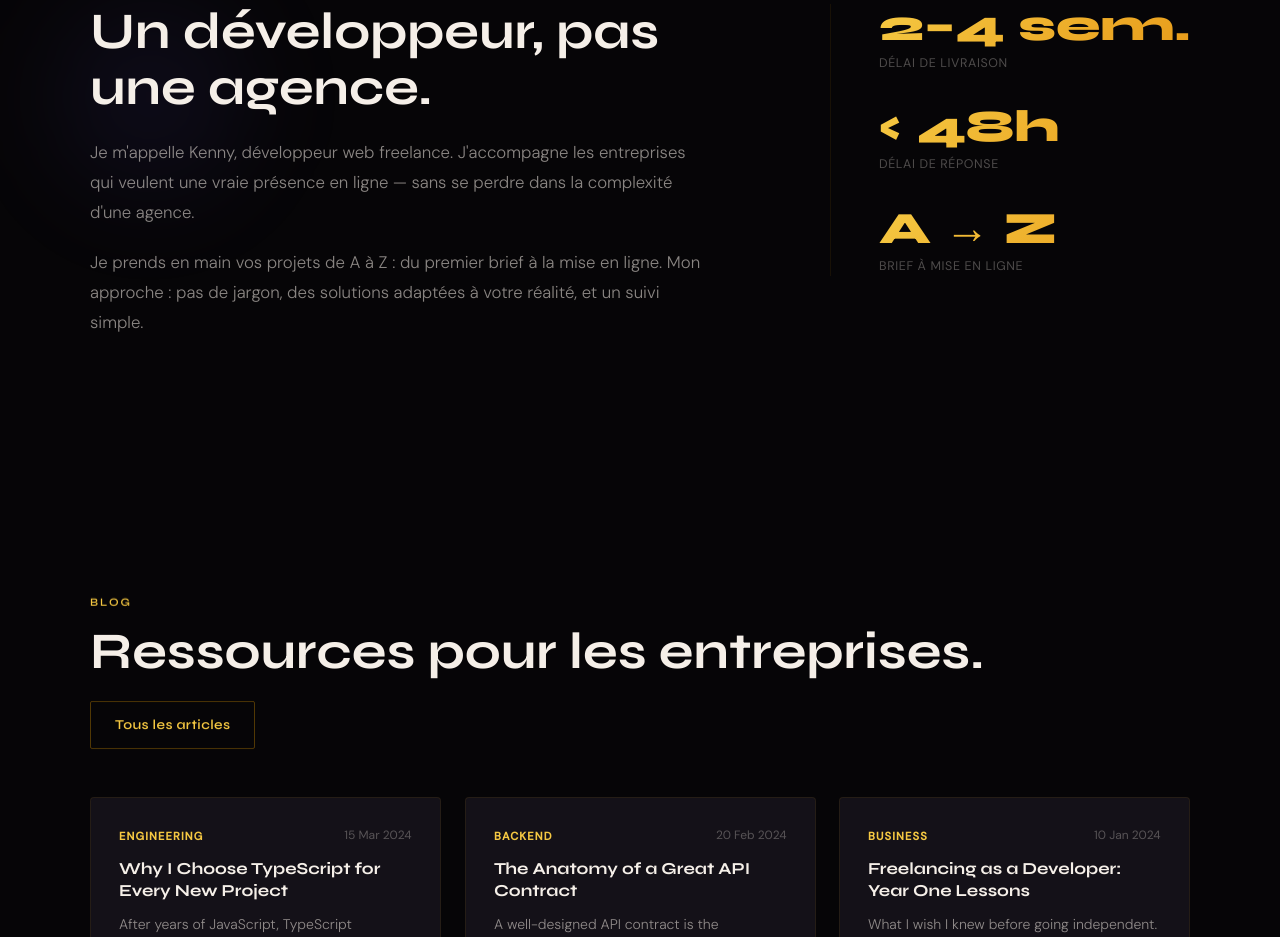
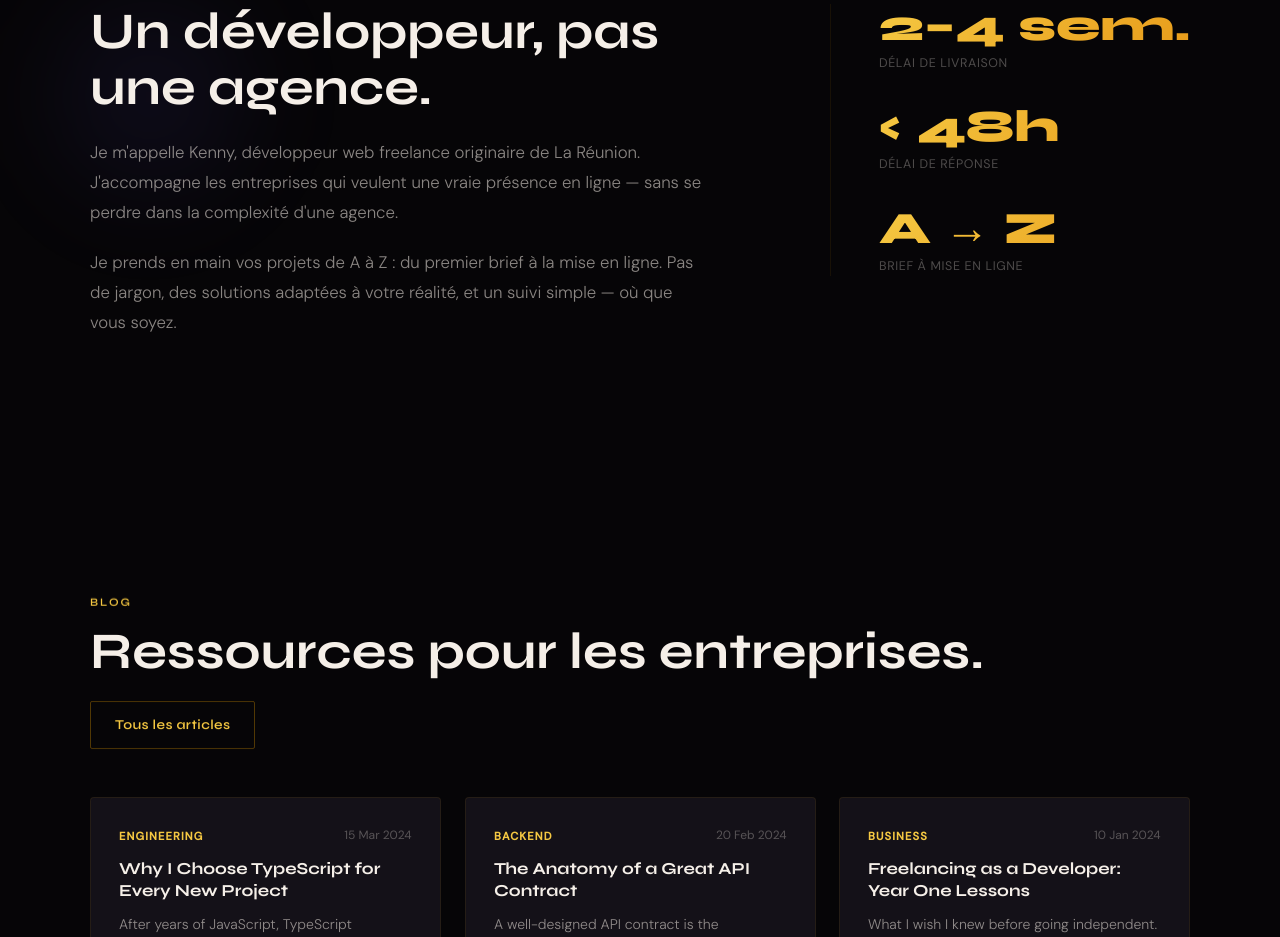
Before and after one commit to kenway974/Portfolio, a React (Vite) app in the folder frontend/: page / in a window 1280 px wide. Shown: the part 3200-4137 px from the top of the page. Built offline with nearby package versions, Linux system fonts and the light colour scheme; no server answers.

Commit message:
content(about): mention La Réunion dans la présentation
Co-Authored-By: Claude Sonnet 4.6 <noreply@anthropic.com>

```diff
--- a/frontend/src/i18n/index.ts
+++ b/frontend/src/i18n/index.ts
@@ -70,8 +70,8 @@ const resources = {
       about: {
         label: 'À propos',
         heading: 'Un développeur, pas une agence.',
-        body1: 'Je m\'appelle Kenny, développeur web freelance. J\'accompagne les entreprises qui veulent une vraie présence en ligne — sans se perdre dans la complexité d\'une agence.',
-        body2: 'Je prends en main vos projets de A à Z : du premier brief à la mise en ligne. Mon approche : pas de jargon, des solutions adaptées à votre réalité, et un suivi simple.',
+        body1: 'Je m\'appelle Kenny, développeur web freelance originaire de La Réunion. J\'accompagne les entreprises qui veulent une vraie présence en ligne — sans se perdre dans la complexité d\'une agence.',
+        body2: 'Je prends en main vos projets de A à Z : du premier brief à la mise en ligne. Pas de jargon, des solutions adaptées à votre réalité, et un suivi simple — où que vous soyez.',
         stat1_value: '2–4 sem.',
         stat1_label: 'Délai de livraison',
         stat2_value: '< 48h',
@@ -180,8 +180,8 @@ const resources = {
       about: {
         label: 'About',
         heading: 'A developer, not an agency.',
-        body1: 'I\'m Kenny, a freelance web developer. I help businesses build a real online presence — without getting lost in agency complexity.',
-        body2: 'I handle your projects from A to Z: from the first brief to going live. No jargon, solutions adapted to your reality, and straightforward support.',
+        body1: 'I\'m Kenny, a freelance web developer from La Réunion island. I help businesses build a real online presence — without getting lost in agency complexity.',
+        body2: 'I handle your projects from A to Z: from the first brief to going live. No jargon, solutions adapted to your reality, and straightforward support — wherever you are.',
         stat1_value: '2–4 wks',
         stat1_label: 'Delivery time',
         stat2_value: '< 48h',
```
